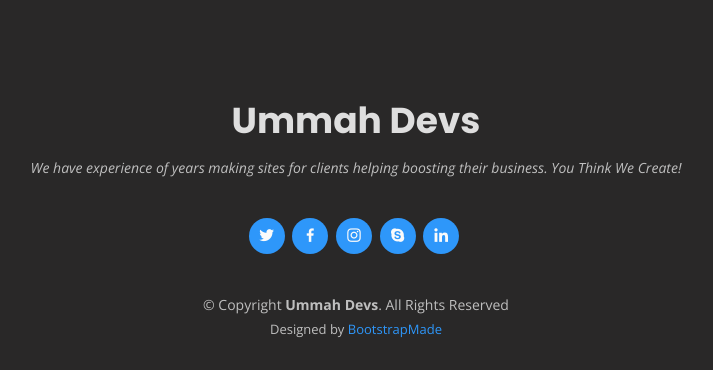
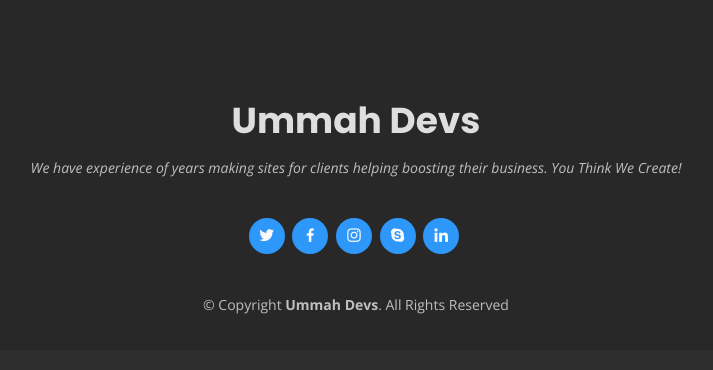
Before and after one commit to HuzaifaQayyum/django-portfolio, a Django app: page /contact/contact-form in a window 1280 px wide. Shown: the part 669-1039 px from the top of the page, without its empty margins (284-997 px from the left). After the commit the page ends 983 px from the top, so only its background shows below. Run offline with Django 3.2, Linux system fonts and the light colour scheme; data comes from the database, SQL or seed files in the repository; some libraries are stand-ins or nearby versions.

Commit message:
Credits removed

```diff
--- a/portfolio/settings.py
+++ b/portfolio/settings.py
@@ -139,7 +139,7 @@ EMAIL_SUBJECT_PREFIX = '[Portfolio] '
 
 
 # SSL Protection
-SECURE_SSL_REDIRECT = True
+# SECURE_SSL_REDIRECT = True
 
 
 ADMINS = [
--- a/templates/includes/footer.html
+++ b/templates/includes/footer.html
@@ -44,13 +44,6 @@
       &copy; Copyright <strong><span>Ummah Devs</span></strong
       >. All Rights Reserved
     </div>
-    <div class="credits">
-      <!-- All the links in the footer should remain intact. -->
-      <!-- You can delete the links only if you purchased the pro version. -->
-      <!-- Licensing information: [license-url] -->
-      <!-- Purchase the pro version with working PHP/AJAX contact form: https://bootstrapmade.com/free-html-bootstrap-template-my-resume/ -->
-      Designed by <a href="https://bootstrapmade.com/">BootstrapMade</a>
-    </div>
   </div>
 </footer>
 <!-- End Footer -->
```
